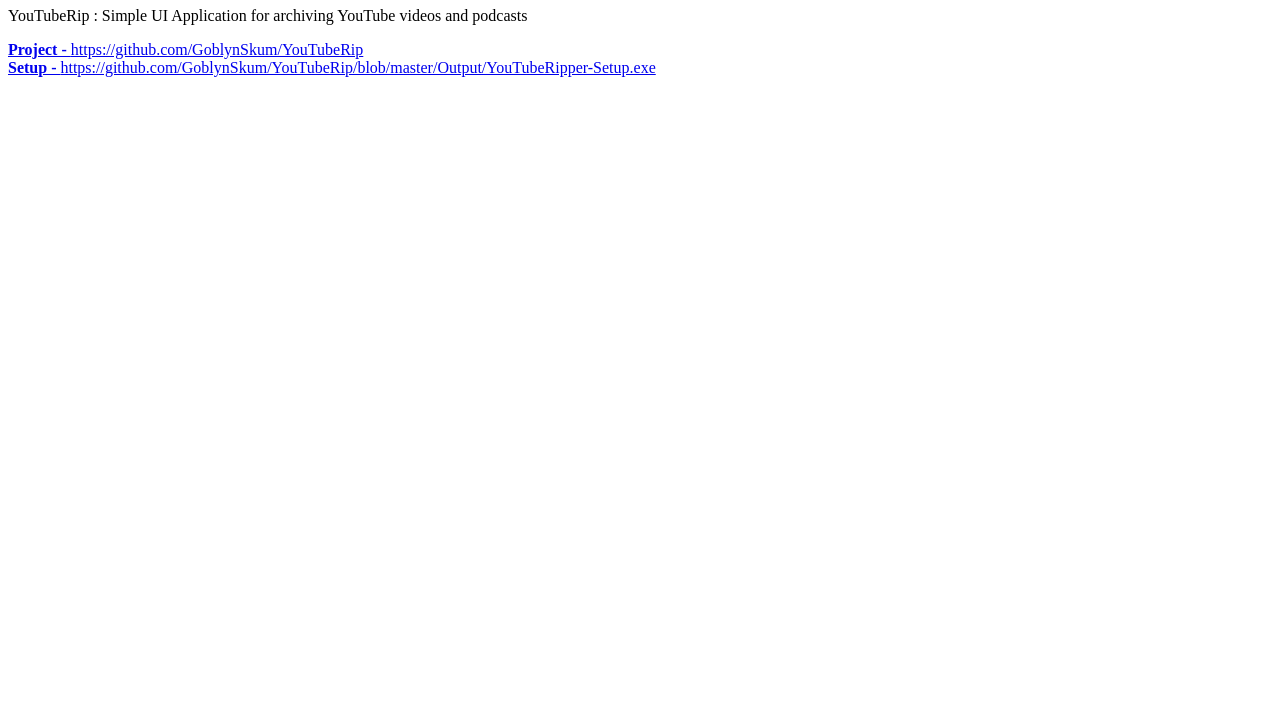
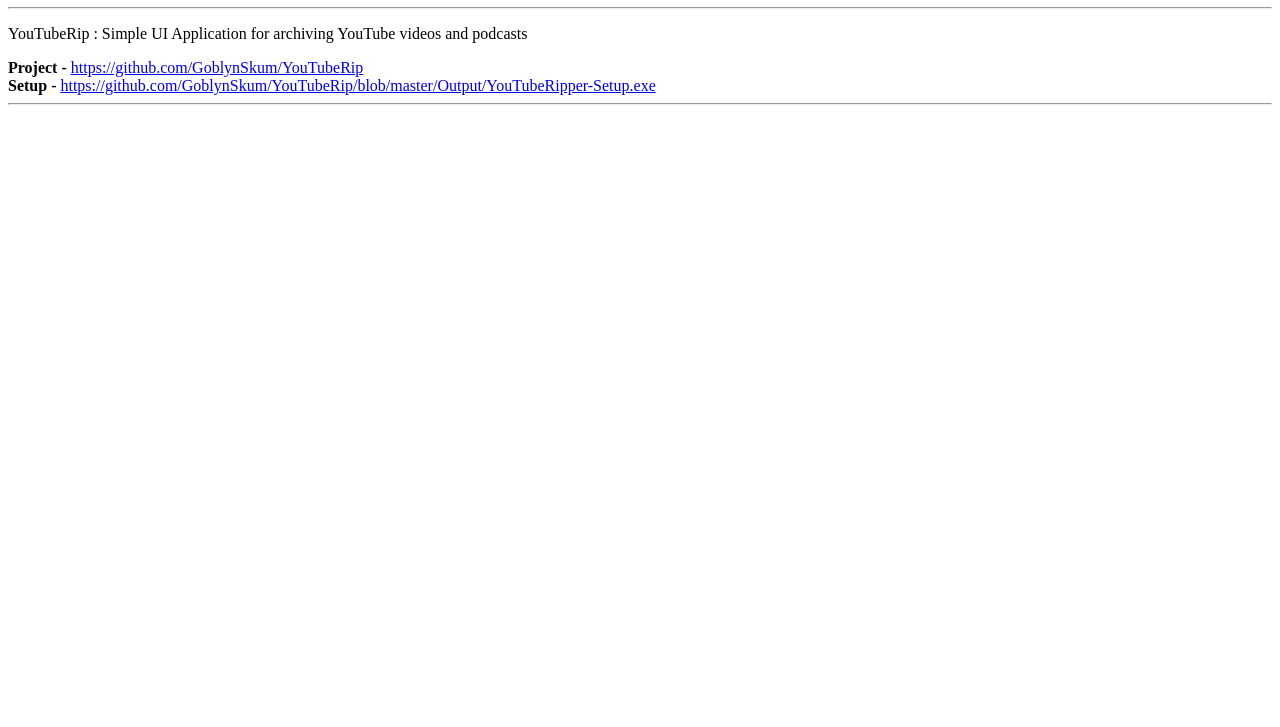
Before and after one commit to GoblynSkum/GoblynSkum.github.io, a plain HTML site: page index.html in a window 1280 px wide. Shown: the part 73-800 px from the top of the page. Drawn offline with Linux system fonts and the light colour scheme.

Commit message:
Update index.html

```diff
--- a/index.html
+++ b/index.html
@@ -1,9 +1,10 @@
 <!DOCTYPE html>
 <html>
 <body>
-<h1>Welcome : Short list of projects</h1>
+<h1>Welcome : Short list of projects</h1><hr />
 <p>YouTubeRip : Simple UI Application for archiving YouTube videos and podcasts</p>
-<a href="https://github.com/GoblynSkum/YouTubeRip"><b>Project - </b> https://github.com/GoblynSkum/YouTubeRip </a><br />
-<a href="https://github.com/GoblynSkum/YouTubeRip/blob/master/Output/YouTubeRipper-Setup.exe"><b>Setup - </b> https://github.com/GoblynSkum/YouTubeRip/blob/master/Output/YouTubeRipper-Setup.exe </a>
+<b>Project - </b> <a href="https://github.com/GoblynSkum/YouTubeRip">https://github.com/GoblynSkum/YouTubeRip </a><br />
+<b>Setup - </b> <a href="https://github.com/GoblynSkum/YouTubeRip/blob/master/Output/YouTubeRipper-Setup.exe"> https://github.com/GoblynSkum/YouTubeRip/blob/master/Output/YouTubeRipper-Setup.exe </a>
+<hr />
 </body>
 </html>
```
